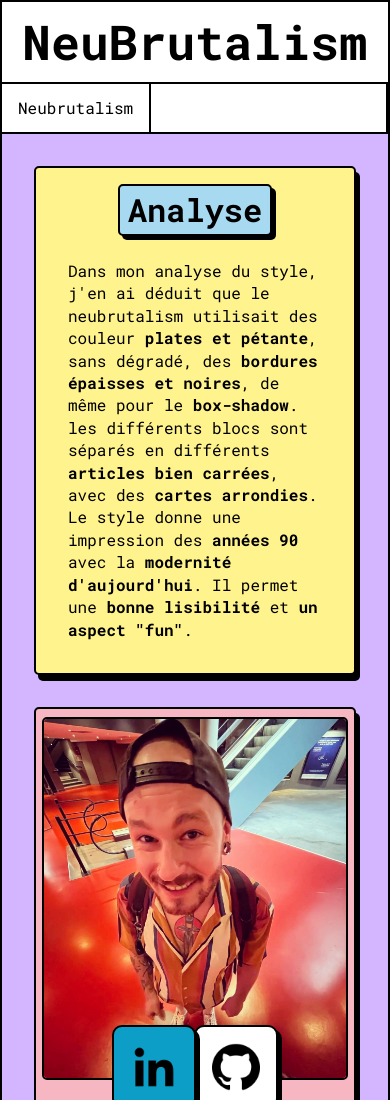
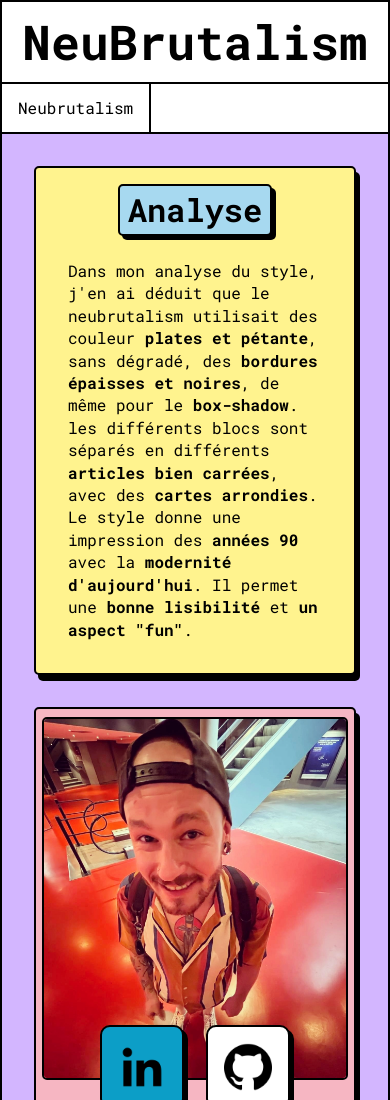
Before and after one commit to BlueHanae/Trend-Megamix, a plain HTML site: page index.html in a window 390 px wide. Shown: the top 1100 px of the page. Drawn offline with Linux system fonts and the light colour scheme.

Commit message:
correction icones mobile

```diff
--- a/css/style.css
+++ b/css/style.css
@@ -3,6 +3,8 @@ strong{
     font-weight: bold;
 }
 .neubrutalism{
+    margin: 0;
+    padding: 0;
     border: 2px solid black;
     font-family: 'Roboto Mono', monospace;
 }
@@ -20,7 +22,6 @@ strong{
 
 /* Nav */
 .neubrutalism__nav{
-    border-right: 2px solid;
     display: flex;
     justify-content: left;
     border-bottom: 2px solid black ;
@@ -112,7 +113,7 @@ strong{
     position: absolute;
     width: 3rem;
     background: #0c9ec7;
-    left: 24%;
+    left: 20%;
     bottom: 17%;
 }
 .neubrutalism__card-exemple-gh{
@@ -122,7 +123,7 @@ strong{
     border: 2px solid black;
     border-radius: 10px;
     position: absolute;
-    right: 24%;
+    right: 20%;
     bottom: 17%;
     width: 3rem;
 }
```
